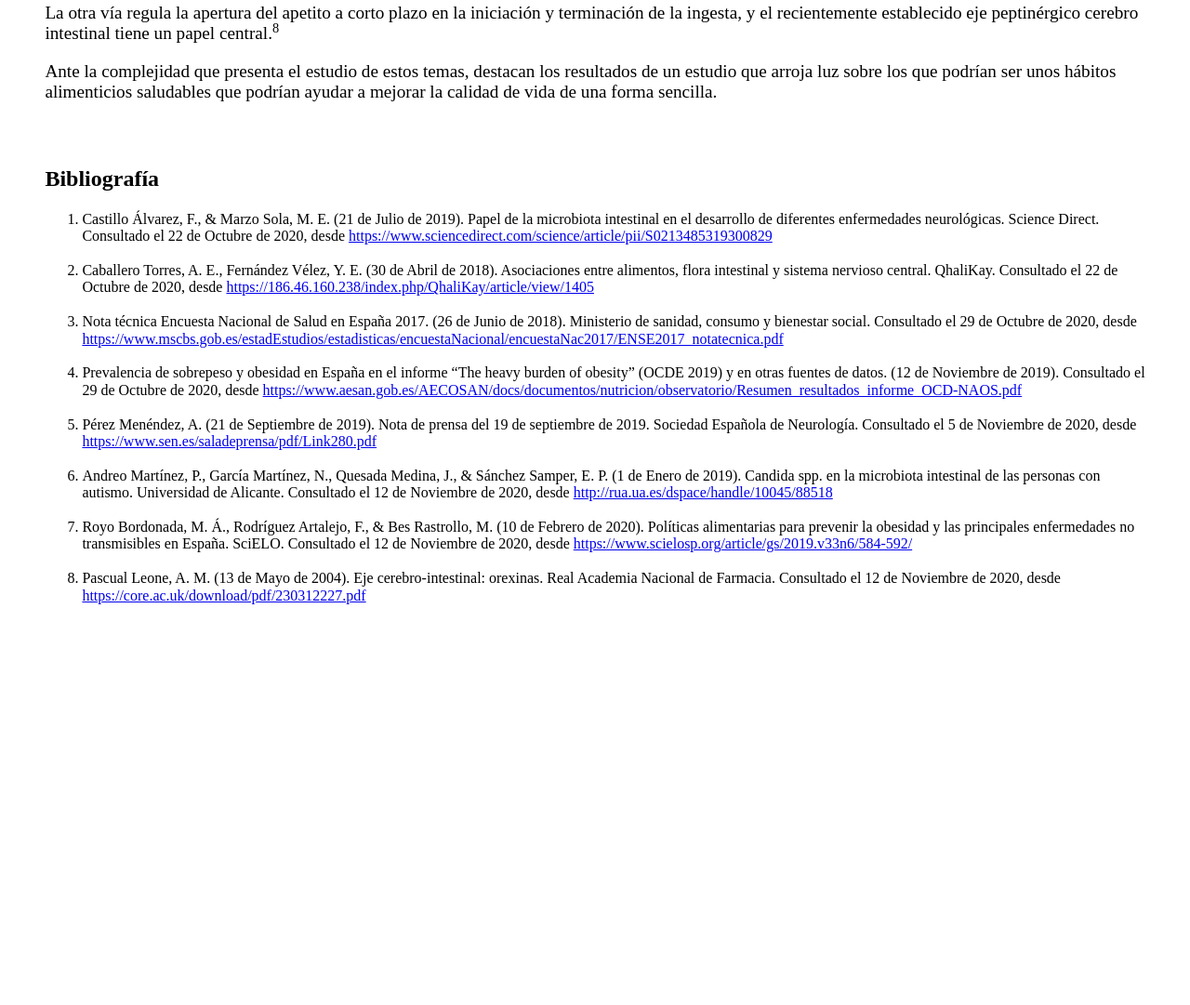
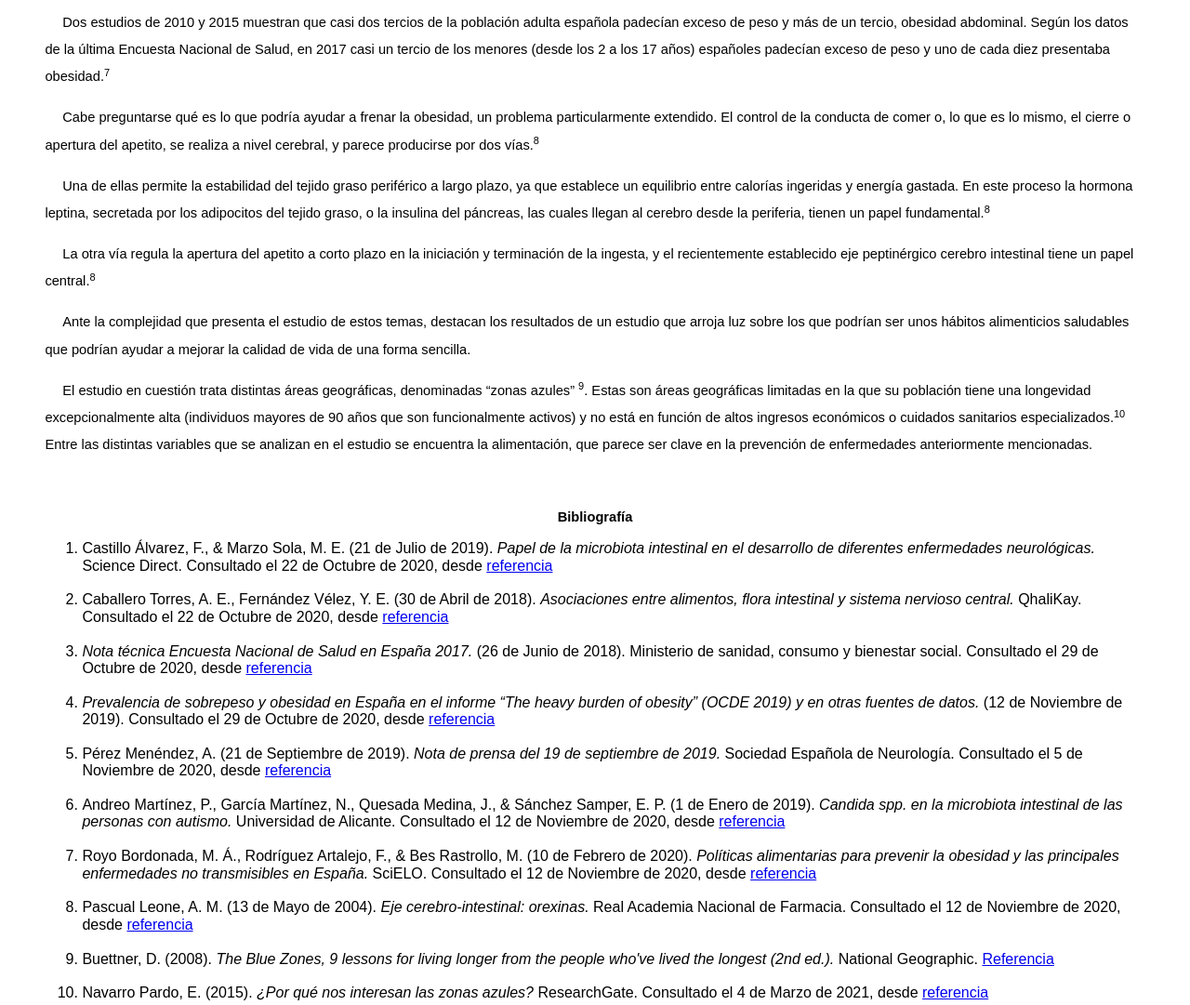
Before and after one commit to jgarrote8/2TICpro-invest, a plain HTML site: page proyectos/2/online.html in a window 1280 px wide. Shown: the part 1091-2172 px from the top of the page at 93% size. Before the commit the page ends 1767 px from the top, so only its background shows below. Drawn offline with Linux system fonts and the light colour scheme.

Commit message:
Actualización de la versión online del proyecto 2

```diff
--- a/proyectos/2/online.html
+++ b/proyectos/2/online.html
@@ -24,13 +24,26 @@
 
   <style>
       body{
-          font-family: 'Times New Roman', Times, serif;
+          font-family: Arial, Helvetica, sans-serif;
           box-sizing: border-box;
           padding-left: clamp(2%, 3%, 5%);
           padding-right: clamp(2%, 3%, 5%);
       }
       p{
-          font-size: 1.2em;
+          font-size: 11pt;
+          text-indent: 0.5cm;
+          line-height: 2;
+      }
+      h1{
+          text-align: center;
+          font-size: 11pt;
+          font-weight: bold;
+      }
+      h2,h3{
+          font-size: 11pt;
+          text-align: left;
+          font-style: italic;
+          font-weight: bold;
       }
       section{
         box-sizing: border-box;
@@ -44,12 +57,20 @@
           color: black;
           text-decoration: none;
       }
+      span.italic{
+          font-style:italic;
+      }
   </style>
 </head>
 <body>
-    <h1>El eje intestino-cerebro</h1>
-    <section>
-        <h2>Introducción</h2>
+    <h1 style="padding-top: 1cm; font-size: 13pt;">El eje intestino-cerebro</h1>
+    <br>
+    <p style="text-align: center; line-height: normal;">Javier G.</p>
+    <p style="text-align: center; line-height: normal;">2º Bachillerato científico.</p>
+    <p style="text-align: center; line-height: normal;">Manuel N.</p>
+    <p style="text-align: center; line-height: normal;">25 de febrero, 2021</p>
+    <section style="margin-top: 50px;">
+        <h1>Introducción</h1>
         <p>En los últimos años la producción científica acerca de la microbiota y su relación con
             diversas enfermedades se ha disparado, hecho que se ha observado también entre las
             enfermedades neurológicas. Fruto de estas investigaciones ha surgido el concepto del eje
@@ -109,32 +130,42 @@
             <p>Ante la complejidad que presenta el estudio de estos temas, destacan los resultados
                 de un estudio que arroja luz sobre los que podrían ser unos hábitos alimenticios saludables
                 que podrían ayudar a mejorar la calidad de vida de una forma sencilla.</p>
+            <p>El estudio en cuestión trata distintas áreas geográficas, denominadas “zonas azules” <sup><a href="#bib-9">9</a></sup>.
+                Estas son áreas geográficas limitadas en la que su población tiene una longevidad
+                excepcionalmente alta (individuos mayores de 90 años que son funcionalmente activos) y
+                no está en función de altos ingresos económicos o cuidados
+                sanitarios especializados.<sup><a href="#bib-10">10</a></sup> Entre las distintas variables que se analizan en el estudio se
+                encuentra la alimentación, que parece ser clave en la prevención de enfermedades
+                anteriormente mencionadas.</p>
     </section>
     <section>
-        <h2>Bibliografía</h2>
+        <h1>Bibliografía</h1>
         <ol>
-            <li id="bib-1">Castillo Álvarez, F., & Marzo Sola, M. E. (21 de Julio de 2019). Papel de la microbiota
-                intestinal en el desarrollo de diferentes enfermedades neurológicas. Science Direct.
+            <li id="bib-1">Castillo Álvarez, F., & Marzo Sola, M. E. (21 de Julio de 2019). <span class="italic">Papel de la microbiota
+                intestinal en el desarrollo de diferentes enfermedades neurológicas.</span> Science Direct.
                 Consultado el 22 de Octubre de 2020, desde
-                <a href="https://www.sciencedirect.com/science/article/pii/S0213485319300829">https://www.sciencedirect.com/science/article/pii/S0213485319300829</a></li><br>
-            <li id="bib-2">Caballero Torres, A. E., Fernández Vélez, Y. E. (30 de Abril de 2018). Asociaciones entre
-                alimentos, flora intestinal y sistema nervioso central. QhaliKay. Consultado el 22 de Octubre
-                de 2020, desde <a href="https://186.46.160.238/index.php/QhaliKay/article/view/1405">https://186.46.160.238/index.php/QhaliKay/article/view/1405</a></li><br>
-            <li id="bib-3">Nota técnica Encuesta Nacional de Salud en España 2017. (26 de Junio de 2018). Ministerio
-                de sanidad, consumo y bienestar social. Consultado el 29 de Octubre de 2020, desde <a href="https://www.mscbs.gob.es/estadEstudios/estadisticas/encuestaNacional/encuestaNac2017/ENSE2017_notatecnica.pdf">https://www.mscbs.gob.es/estadEstudios/estadisticas/encuestaNacional/encuestaNac2017/ENSE2017_notatecnica.pdf</a></li><br>
-            <li id="bib-4">Prevalencia de sobrepeso y obesidad en España en el informe “The heavy burden of obesity”
-                (OCDE 2019) y en otras fuentes de datos. (12 de Noviembre de 2019). Consultado el 29 de
-                Octubre de 2020, desde <a href="https://www.aesan.gob.es/AECOSAN/docs/documentos/nutricion/observatorio/Resumen_resultados_informe_OCD-NAOS.pdf">https://www.aesan.gob.es/AECOSAN/docs/documentos/nutricion/observatorio/Resumen_resultados_informe_OCD-NAOS.pdf</a></li><br>
-            <li id="bib-5">Pérez Menéndez, A. (21 de Septiembre de 2019). Nota de prensa del 19 de septiembre de
-                2019. Sociedad Española de Neurología. Consultado el 5 de Noviembre de 2020, desde <a href="https://www.sen.es/saladeprensa/pdf/Link280.pdf">https://www.sen.es/saladeprensa/pdf/Link280.pdf</a></li><br>
+                <a href="https://www.sciencedirect.com/science/article/pii/S0213485319300829">referencia</a></li><br>
+            <li id="bib-2">Caballero Torres, A. E., Fernández Vélez, Y. E. (30 de Abril de 2018). <span class="italic">Asociaciones entre
+                alimentos, flora intestinal y sistema nervioso central.</span> QhaliKay. Consultado el 22 de Octubre
+                de 2020, desde <a href="https://186.46.160.238/index.php/QhaliKay/article/view/1405">referencia</a></li><br>
+            <li id="bib-3"><span class="italic">Nota técnica Encuesta Nacional de Salud en España 2017.</span> (26 de Junio de 2018). Ministerio
+                de sanidad, consumo y bienestar social. Consultado el 29 de Octubre de 2020, desde <a href="https://www.mscbs.gob.es/estadEstudios/estadisticas/encuestaNacional/encuestaNac2017/ENSE2017_notatecnica.pdf">referencia</a></li><br>
+            <li id="bib-4"><span class="italic">Prevalencia de sobrepeso y obesidad en España en el informe “The heavy burden of obesity”
+                (OCDE 2019) y en otras fuentes de datos.</span> (12 de Noviembre de 2019). Consultado el 29 de
+                Octubre de 2020, desde <a href="https://www.aesan.gob.es/AECOSAN/docs/documentos/nutricion/observatorio/Resumen_resultados_informe_OCD-NAOS.pdf">referencia</a></li><br>
+            <li id="bib-5">Pérez Menéndez, A. (21 de Septiembre de 2019). <span class="italic">Nota de prensa del 19 de septiembre de
+                2019.</span> Sociedad Española de Neurología. Consultado el 5 de Noviembre de 2020, desde <a href="https://www.sen.es/saladeprensa/pdf/Link280.pdf">referencia</a></li><br>
             <li id="bib-6">Andreo Martínez, P., García Martínez, N., Quesada Medina, J., & Sánchez Samper, E. P. (1
-                de Enero de 2019). Candida spp. en la microbiota intestinal de las personas con autismo.
-                Universidad de Alicante. Consultado el 12 de Noviembre de 2020, desde <a href="http://rua.ua.es/dspace/handle/10045/88518">http://rua.ua.es/dspace/handle/10045/88518</a></li><br>
+                de Enero de 2019). <span class="italic">Candida spp. en la microbiota intestinal de las personas con autismo.</span>
+                Universidad de Alicante. Consultado el 12 de Noviembre de 2020, desde <a href="http://rua.ua.es/dspace/handle/10045/88518">referencia</a></li><br>
             <li id="bib-7">Royo Bordonada, M. Á., Rodríguez Artalejo, F., & Bes Rastrollo, M. (10 de Febrero de 2020).
-                Políticas alimentarias para prevenir la obesidad y las principales enfermedades no
-                transmisibles en España. SciELO. Consultado el 12 de Noviembre de 2020, desde <a href="https://www.scielosp.org/article/gs/2019.v33n6/584-592/">https://www.scielosp.org/article/gs/2019.v33n6/584-592/</a></li><br>
-            <li id="bib-8">Pascual Leone, A. M. (13 de Mayo de 2004). Eje cerebro-intestinal: orexinas. Real Academia
-                Nacional de Farmacia. Consultado el 12 de Noviembre de 2020, desde <a href="https://core.ac.uk/download/pdf/230312227.pdf">https://core.ac.uk/download/pdf/230312227.pdf</a></li>
+                <span class="italic">Políticas alimentarias para prevenir la obesidad y las principales enfermedades no
+                transmisibles en España.</span> SciELO. Consultado el 12 de Noviembre de 2020, desde <a href="https://www.scielosp.org/article/gs/2019.v33n6/584-592/">referencia</a></li><br>
+            <li id="bib-8">Pascual Leone, A. M. (13 de Mayo de 2004). <span class="italic">Eje cerebro-intestinal: orexinas.</span> Real Academia
+                Nacional de Farmacia. Consultado el 12 de Noviembre de 2020, desde <a href="https://core.ac.uk/download/pdf/230312227.pdf">referencia</a></li><br>
+                <li id="bib-9">Buettner, D. (2008). <span class="italic">The Blue Zones, 9 lessons for living longer from the people who've lived the longest (2nd ed.).</span> National Geographic. <a href="https://books.google.es/books?hl=es&lr=&id=fhJAn7fPkqAC&oi=fnd&pg=PR13&dq=blue+zones+&ots=XObmfKv1W9&sig=7Gwq9WArrzrUw29XmhbZi7iXb_4&redir_esc=y#v=onepage&q=blue%20zones&f=false">Referencia</a></li><br>
+            <li id="bib-10">Navarro Pardo, E. (2015). <span class="italic">¿Por qué nos interesan las zonas azules?</span> ResearchGate.
+                Consultado el 4 de Marzo de 2021, desde <a href="https://www.researchgate.net/profile/Esperanza-Navarro-Pardo/publication/283625085_Por_que_nos_interesan_las_Zonas_Azules/links/5641baa908aebaaea1f862f2/Por-que-nos-interesan-las-Zonas-Azules.pdf">referencia</a></li>
         </ol>
     </section>
 
```
